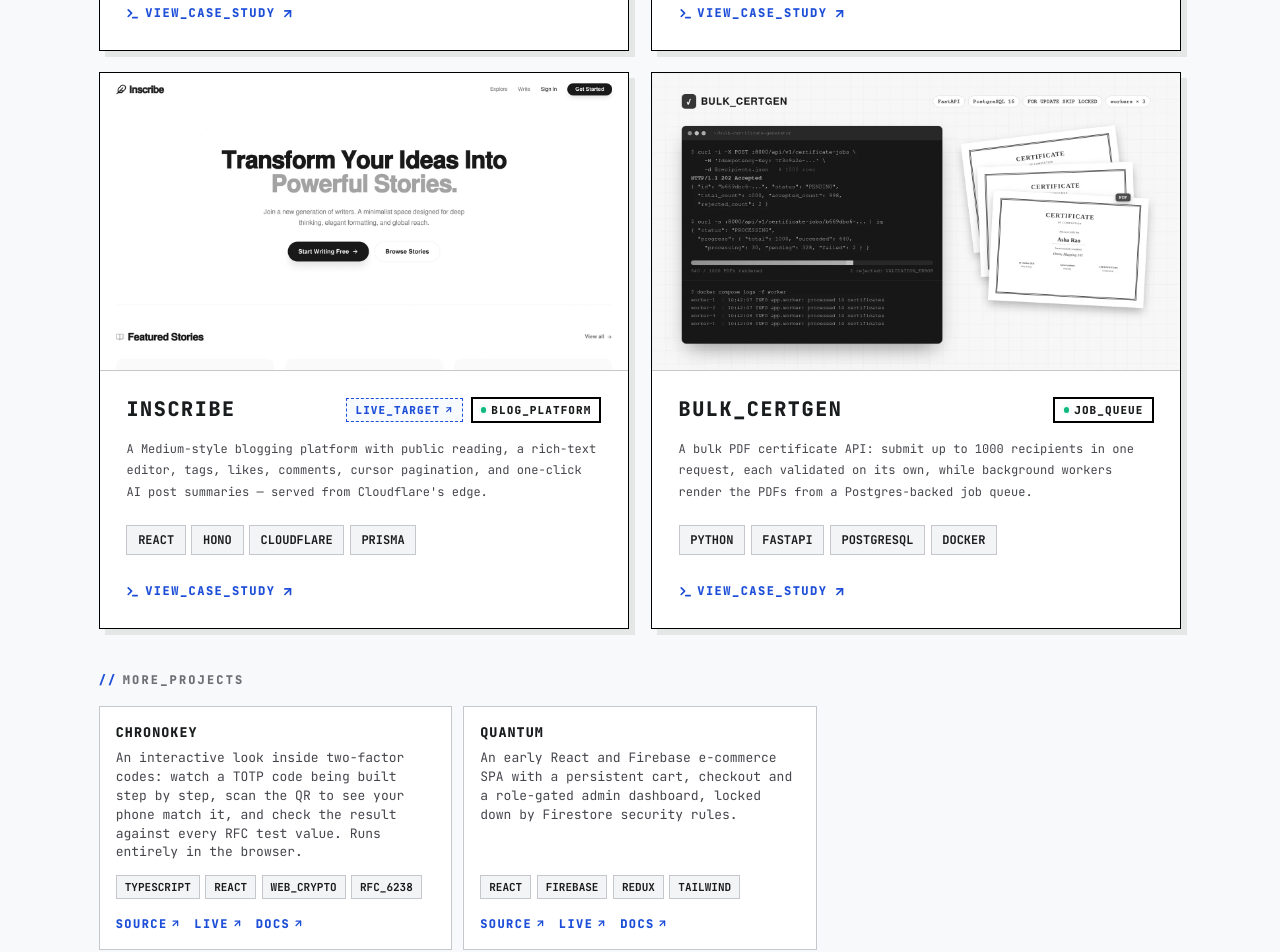
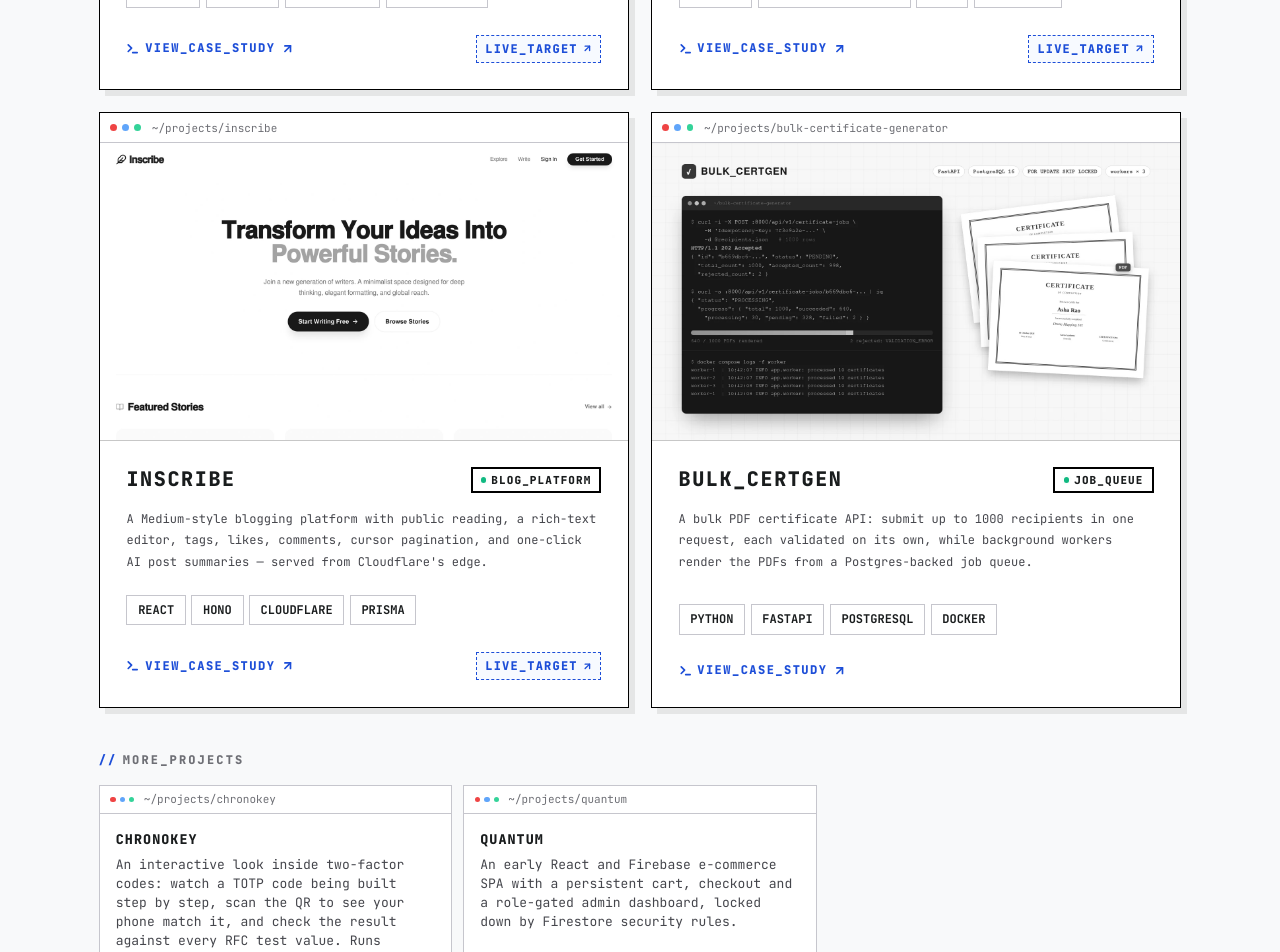
Before and after one commit to ShaikhAman01/portfolio, a Next.js app: page / in a window 1280 px wide. Shown: the part 1660-2612 px from the top of the page. Built offline with nearby package versions, Linux system fonts and the light colour scheme.

Commit message:
feat: terminal window bar on project cards

```diff
--- a/components/mini-project-card.tsx
+++ b/components/mini-project-card.tsx
@@ -22,9 +22,19 @@ export function MiniProjectCard({
   index: number;
   caseStudyHref?: string;
 }) {
+  const path = caseStudyHref?.split("/").pop() ?? project.title.toLowerCase();
+
   return (
     <Reveal delay={index * 0.05} className="h-full">
-      <article className="group flex h-full flex-col border border-[var(--outline-variant)] bg-[var(--surface-container-lowest)] p-6 transition-[transform,box-shadow,border-color] duration-200 hover:-translate-x-1 hover:-translate-y-1 hover:border-blue-700 hover:shadow-[6px_6px_0_rgba(0,0,0,0.1)] dark:hover:border-emerald-400 dark:hover:shadow-[6px_6px_0_rgba(255,255,255,0.08)]">
+      <article className="group flex h-full flex-col border border-[var(--outline-variant)] bg-[var(--surface-container-lowest)] transition-[transform,box-shadow,border-color] duration-200 hover:-translate-x-1 hover:-translate-y-1 hover:border-blue-700 hover:shadow-[6px_6px_0_rgba(0,0,0,0.1)] dark:hover:border-emerald-400 dark:hover:shadow-[6px_6px_0_rgba(255,255,255,0.08)]">
+        <div aria-hidden="true" className="flex items-center gap-1.5 border-b border-[var(--outline-variant)] px-4 py-2 text-xs text-[var(--outline)]">
+          <span className="h-2 w-2 rounded-full bg-red-500" />
+          <span className="h-2 w-2 rounded-full bg-blue-400" />
+          <span className="h-2 w-2 rounded-full bg-emerald-400" />
+          <span className="ml-2 truncate transition-colors group-hover:text-[var(--on-surface)]">~/projects/{path}</span>
+        </div>
+
+        <div className="flex flex-1 flex-col p-6">
           <h4 className="text-xl font-black tracking-[0.08em] break-words">
             {caseStudyHref ? (
               <Link href={caseStudyHref} className="transition-colors hover:text-blue-700 dark:hover:text-emerald-400">
@@ -42,7 +52,7 @@ export function MiniProjectCard({
             {project.tags.map((tag) => (
               <span
                 key={tag}
-              className="border border-[var(--outline-variant)] bg-[var(--surface-container-low)] px-3 py-1 text-xs font-bold"
+                className="border border-[var(--outline-variant)] px-3 py-1 text-xs font-bold"
               >
                 {tag}
               </span>
@@ -73,6 +83,7 @@ export function MiniProjectCard({
               </a>
             )}
           </div>
+        </div>
       </article>
     </Reveal>
   );
--- a/components/project-card.tsx
+++ b/components/project-card.tsx
@@ -11,7 +11,13 @@ export function ProjectCard({ project, index }: { project: Project; index: numbe
     <Reveal delay={index * 0.08} className="h-full">
       <article className="h-full flex flex-col group border border-black bg-[var(--surface-container-lowest)] shadow-[6px_6px_0_rgba(0,0,0,0.08)] transition duration-200 hover:-translate-y-1 hover:-translate-x-1 hover:border-black hover:shadow-[10px_10px_0_rgba(0,0,0,0.16)] dark:border-white dark:bg-[var(--surface-container-lowest)] dark:hover:border-white dark:shadow-[6px_6px_0_rgba(255,255,255,0.06)] dark:hover:shadow-[10px_10px_0_rgba(255,255,255,0.12)] relative">
 
-        {/* Image Section */}
+        <div aria-hidden="true" className="flex items-center gap-2 border-b border-[var(--outline-variant)] px-4 py-2.5 text-xs text-[var(--outline)]">
+          <span className="h-2.5 w-2.5 rounded-full bg-red-500" />
+          <span className="h-2.5 w-2.5 rounded-full bg-blue-400" />
+          <span className="h-2.5 w-2.5 rounded-full bg-emerald-400" />
+          <span className="ml-2 truncate transition-colors group-hover:text-[var(--on-surface)]">~/projects/{project.slug}</span>
+        </div>
+
         <Link href={`/projects/${project.slug}`} className="block">
           <div className="relative aspect-video overflow-hidden border-b border-[var(--outline-variant)] bg-zinc-200 grayscale transition duration-300 group-hover:grayscale-0 dark:border-[var(--outline-variant)] dark:bg-zinc-900 dark:grayscale group-hover:dark:grayscale-0">
   <Image
@@ -35,19 +41,6 @@ export function ProjectCard({ project, index }: { project: Project; index: numbe
             </Link>
 
             <div className="flex items-center gap-3 relative z-20">
-              {"liveUrl" in project && project.liveUrl && (
-                <a
-                  href={project.liveUrl}
-                  target="_blank"
-                  rel="noopener noreferrer"
-                  className="flex items-center gap-1.5 border border-dashed border-blue-700 bg-blue-50/50 px-3 py-1 text-xs font-black tracking-widest text-blue-700 transition-all hover:bg-blue-700 hover:text-white dark:border-emerald-400 dark:bg-emerald-950/20 dark:text-emerald-400 dark:hover:bg-emerald-400 dark:hover:text-black"
-                  title="Launch Production Application Deployment"
-                >
-                  LIVE_TARGET
-                  <ArrowUpRight className="h-3.5 w-3.5" strokeWidth={3} />
-                </a>
-              )}
-
               <div className="flex items-center gap-2 border-2 border-black px-3 py-1 dark:border-white bg-[var(--surface-container-lowest)]">
                 <span className="relative flex h-2 w-2">
                   <span className="absolute inline-flex h-full w-full motion-safe:animate-ping rounded-full bg-emerald-400 opacity-75"></span>
@@ -69,7 +62,7 @@ export function ProjectCard({ project, index }: { project: Project; index: numbe
               {project.tags.map((tag) => (
                 <span
                   key={tag}
-                  className="border border-[var(--outline-variant)] bg-[var(--surface-container-low)] px-4 py-2 text-sm font-bold transition-colors group-hover:border-black dark:group-hover:border-white"
+                  className="border border-[var(--outline-variant)] px-4 py-2 text-sm font-bold transition-colors group-hover:border-black dark:group-hover:border-white"
                 >
                   {tag}
                 </span>
@@ -77,14 +70,26 @@ export function ProjectCard({ project, index }: { project: Project; index: numbe
             </div>
           </div>
 
-          {/* Action Link */}
-          <Link href={`/projects/${project.slug}`} className="block mt-auto">
-            <div className="flex items-center gap-2 text-lg font-black tracking-[0.12em] text-blue-700 dark:text-emerald-400">
-              <Terminal className="h-5 w-5" strokeWidth={3} />
+          <div className="mt-auto flex flex-wrap items-center justify-between gap-4">
+            <Link href={`/projects/${project.slug}`} className="flex items-center gap-2 text-lg font-black tracking-[0.12em] text-blue-700 dark:text-emerald-400">
+              <Terminal className="h-5 w-5" strokeWidth={3} aria-hidden="true" />
               <span>{project.action}</span>
-              <ArrowUpRight className="h-5 w-5 transition-transform duration-300 group-hover:-translate-y-1 group-hover:translate-x-1" strokeWidth={3} />
-            </div>
-          </Link>
+              <ArrowUpRight className="h-5 w-5 transition-transform duration-300 group-hover:-translate-y-1 group-hover:translate-x-1" strokeWidth={3} aria-hidden="true" />
+            </Link>
+
+            {"liveUrl" in project && project.liveUrl && (
+              <a
+                href={project.liveUrl}
+                target="_blank"
+                rel="noopener noreferrer"
+                className="flex items-center gap-1.5 border border-dashed border-blue-700 bg-blue-50/50 px-3 py-1.5 text-sm font-black tracking-widest text-blue-700 transition-colors hover:bg-blue-700 hover:text-white dark:border-emerald-400 dark:bg-emerald-950/20 dark:text-emerald-400 dark:hover:bg-emerald-400 dark:hover:text-black"
+                title="Launch Production Application Deployment"
+              >
+                LIVE_TARGET
+                <ArrowUpRight className="h-4 w-4" strokeWidth={3} aria-hidden="true" />
+              </a>
+            )}
+          </div>
         </div>
 
       </article>
```
Lines whose indentation alone changed are shown as unchanged.
